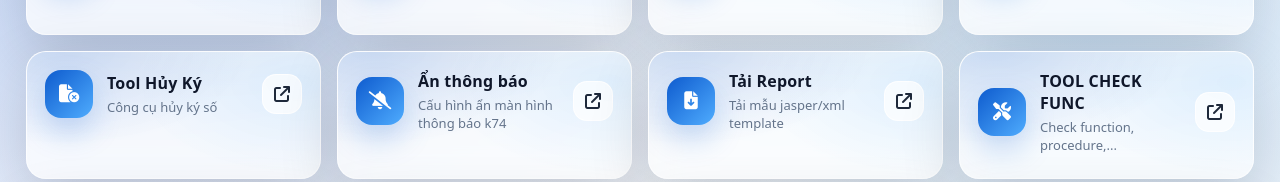
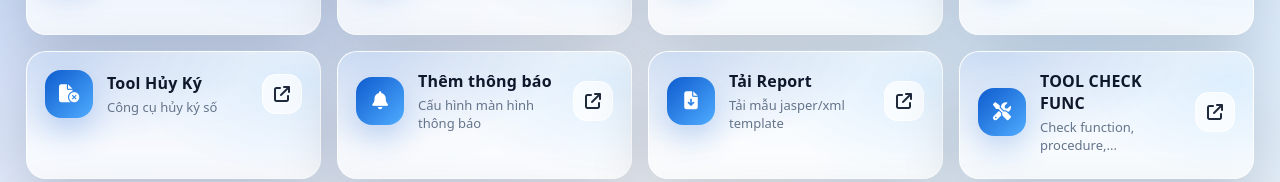
Before and after one commit to bvdksadec/links, a plain HTML site: page index.html in a window 1280 px wide. Shown: the part 190-372 px from the top of the page. Drawn offline with Linux system fonts and the light colour scheme.

Commit message:
Update index.html

```diff
--- a/index.html
+++ b/index.html
@@ -330,13 +330,13 @@
           rel="noopener">Open</a>
       </div>
 
-      <!-- ✅ NEW CARD: Ẩn thông báo -->
+      <!-- ✅ NEW CARD:thông báo -->
       <div class="card">
         <div class="row">
-          <div class="ic"><i class="fa-solid fa-bell-slash"></i></div>
+          <div class="ic"><i class="fa-solid fa-bell"></i></div>
           <div>
-            <p class="name">Ẩn thông báo</p>
-            <p class="desc">Cấu hình ẩn màn hình thông báo k74</p>
+            <p class="name">Thêm thông báo</p>
+            <p class="desc">Cấu hình màn hình thông báo</p>
           </div>
           <div class="open"><i class="fa-solid fa-arrow-up-right-from-square"></i></div>
         </div>
```
